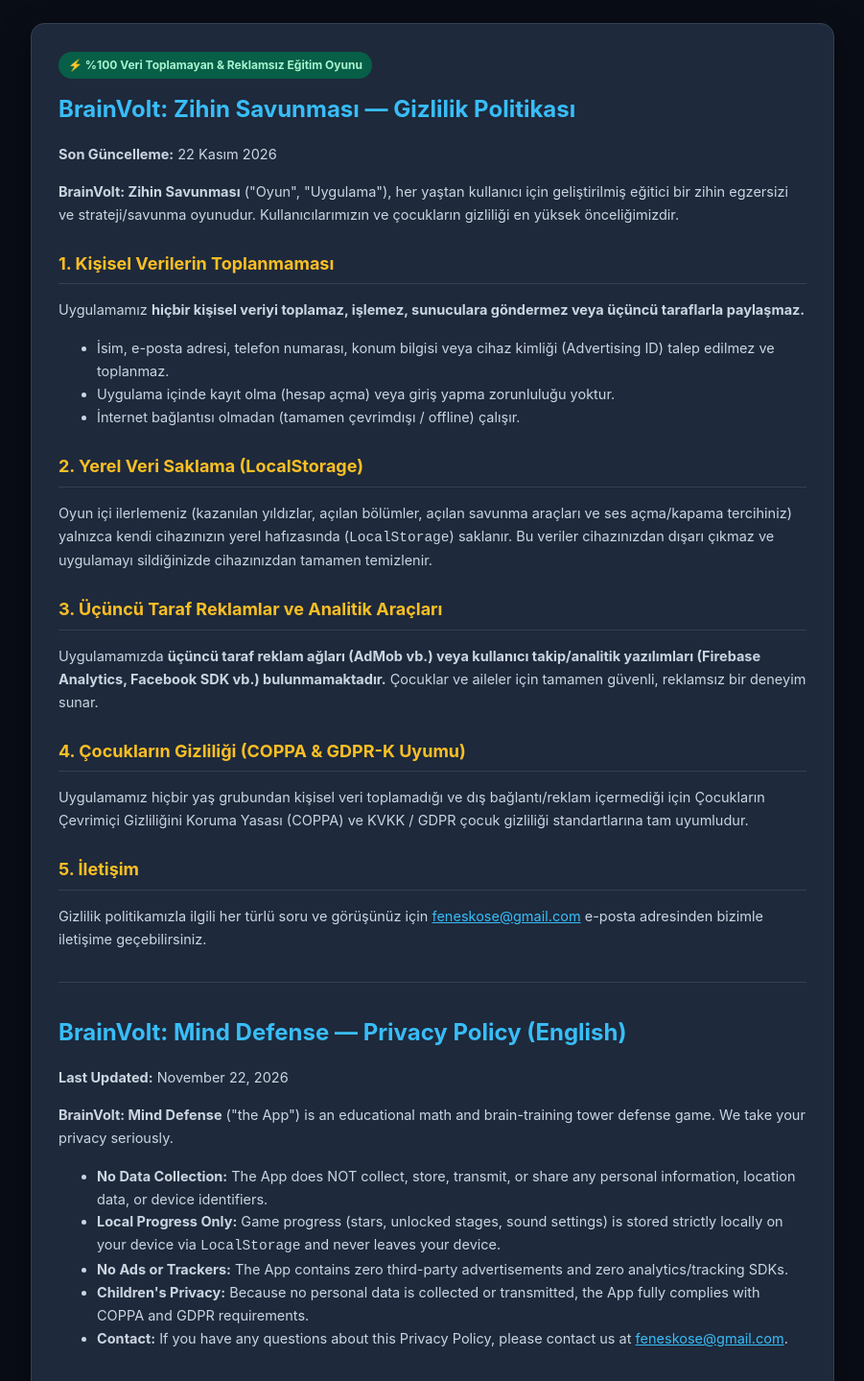
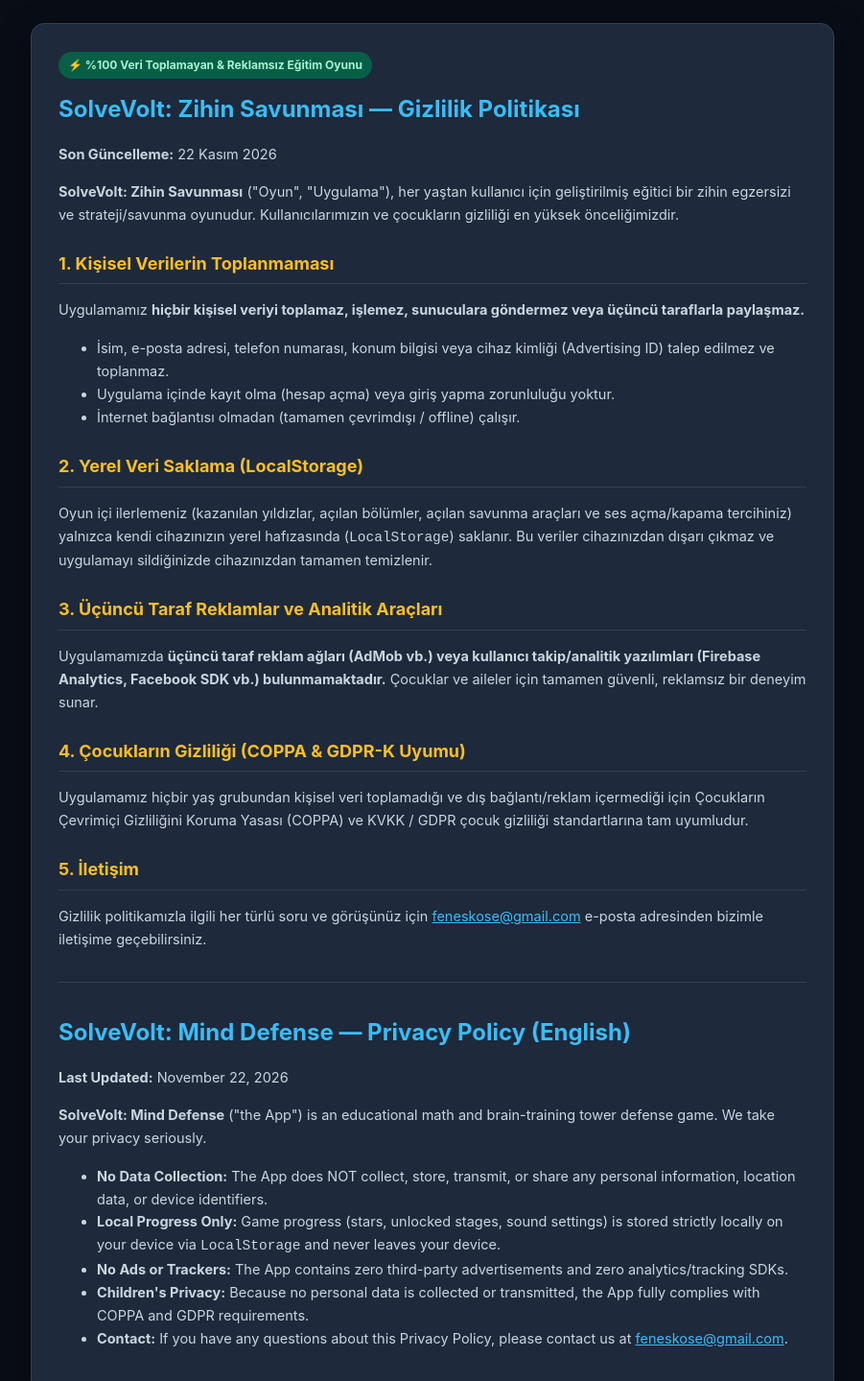
Before and after one commit to FatihEnes58/android-broom-game-policy, a plain HTML site: page index.html in a window 1280 px wide. Shown: the top 1439 px of the page at 96% size, without its empty margins (189-1090 px from the left). Drawn offline with Linux system fonts and the light colour scheme.

Commit message:
Update privacy policy branding to SolveVolt

```diff
--- a/index.html
+++ b/index.html
@@ -3,7 +3,7 @@
 <head>
   <meta charset="UTF-8">
   <meta name="viewport" content="width=device-width, initial-scale=1.0">
-  <title>BrainVolt: Zihin Savunması — Gizlilik Politikası (Privacy Policy)</title>
+  <title>SolveVolt: Zihin Savunması — Gizlilik Politikası (Privacy Policy)</title>
   <style>
     body {
       font-family: -apple-system, BlinkMacSystemFont, "Segoe UI", Roboto, sans-serif;
@@ -41,11 +41,11 @@
 <body>
   <div class="container">
     <span class="badge">⚡ %100 Veri Toplamayan & Reklamsız Eğitim Oyunu</span>
-    <h1>BrainVolt: Zihin Savunması — Gizlilik Politikası</h1>
+    <h1>SolveVolt: Zihin Savunması — Gizlilik Politikası</h1>
     <p><strong>Son Güncelleme:</strong> 22 Kasım 2026</p>
 
     <p>
-      <strong>BrainVolt: Zihin Savunması</strong> ("Oyun", "Uygulama"), her yaştan kullanıcı için geliştirilmiş eğitici bir zihin egzersizi ve strateji/savunma oyunudur. Kullanıcılarımızın ve çocukların gizliliği en yüksek önceliğimizdir.
+      <strong>SolveVolt: Zihin Savunması</strong> ("Oyun", "Uygulama"), her yaştan kullanıcı için geliştirilmiş eğitici bir zihin egzersizi ve strateji/savunma oyunudur. Kullanıcılarımızın ve çocukların gizliliği en yüksek önceliğimizdir.
     </p>
 
     <h2>1. Kişisel Verilerin Toplanmaması</h2>
@@ -80,11 +80,11 @@
 
     <hr>
 
-    <h1>BrainVolt: Mind Defense — Privacy Policy (English)</h1>
+    <h1>SolveVolt: Mind Defense — Privacy Policy (English)</h1>
     <p><strong>Last Updated:</strong> November 22, 2026</p>
 
     <p>
-      <strong>BrainVolt: Mind Defense</strong> ("the App") is an educational math and brain-training tower defense game. We take your privacy seriously.
+      <strong>SolveVolt: Mind Defense</strong> ("the App") is an educational math and brain-training tower defense game. We take your privacy seriously.
     </p>
     <ul>
       <li><strong>No Data Collection:</strong> The App does NOT collect, store, transmit, or share any personal information, location data, or device identifiers.</li>
```
Also changed, not shown: privacy-policy.html (+5 -5 lines).
